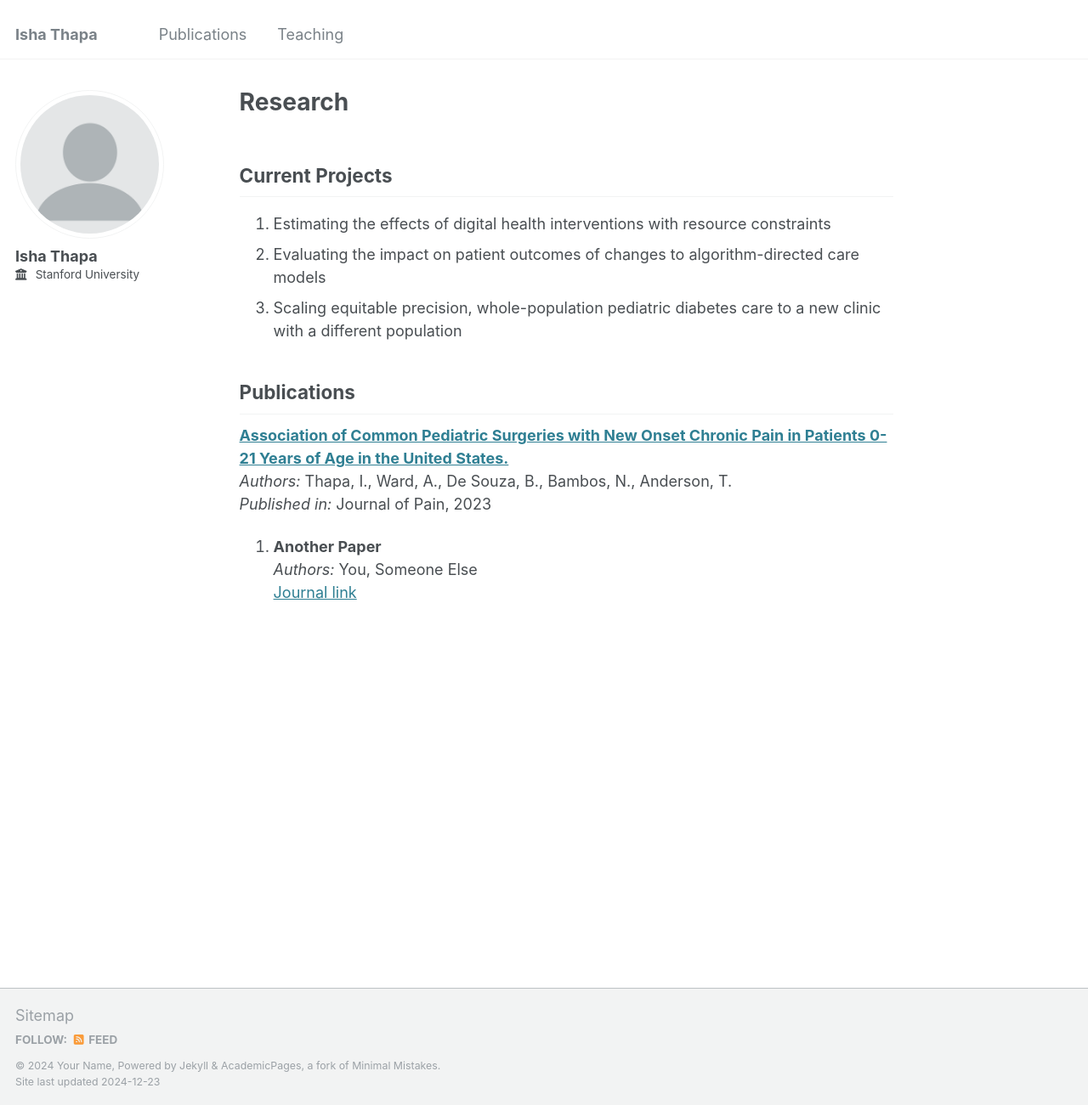
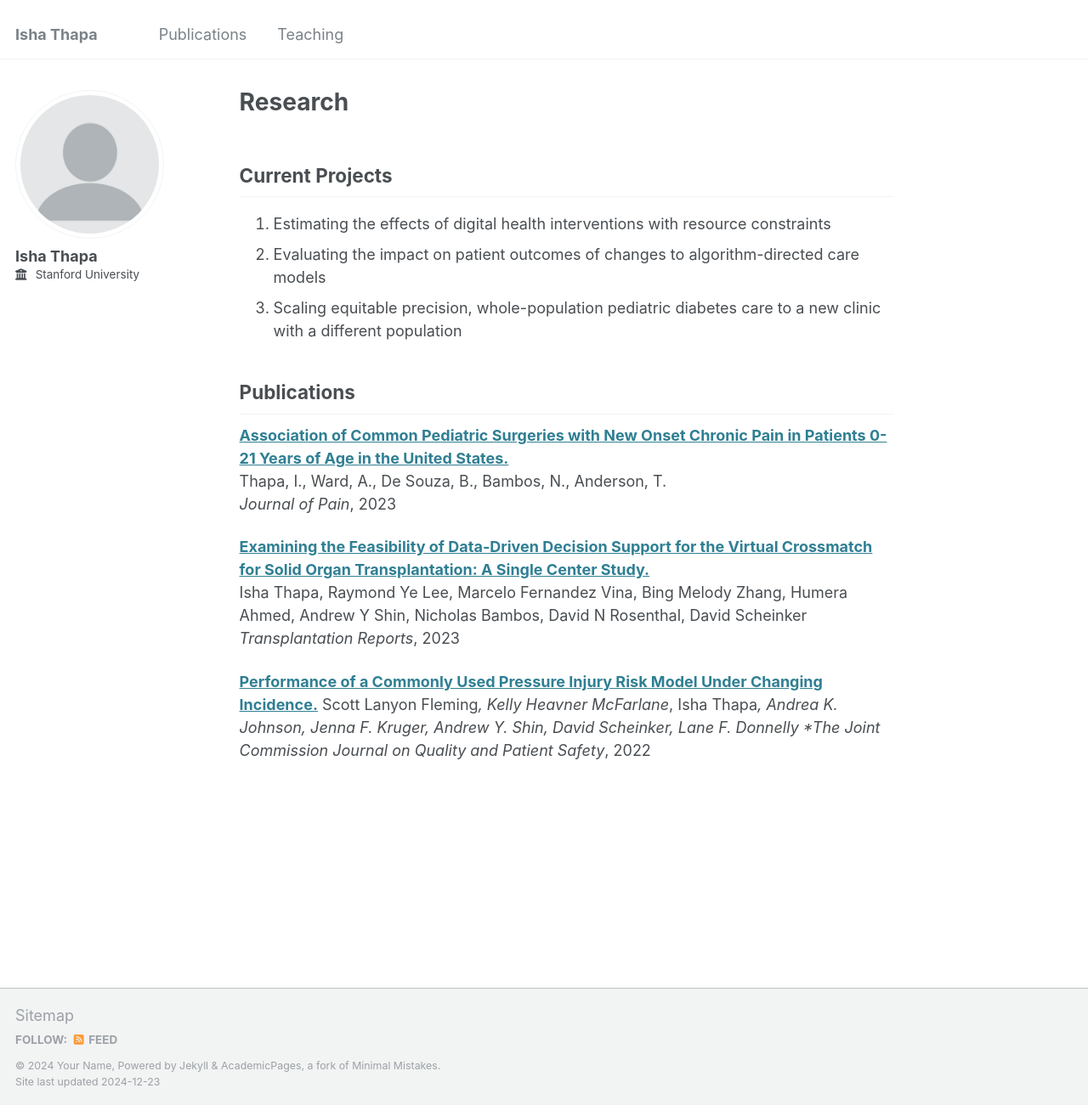
Before and after one commit to ishathapa/ishathapa.github.io, a Jekyll site: the page built from _pages/publications.md, in a window 1280 px wide and 1301 px high. Shown: the whole window at 85% size. Built offline with Jekyll 4.4.1, drawn with Linux system fonts in a browser that asks for light colours.

Commit message:
Update publications.md

```diff
--- a/_pages/publications.md
+++ b/_pages/publications.md
@@ -12,9 +12,13 @@ author_profile: true
 ## Publications
 
 [**Association of Common Pediatric Surgeries with New Onset Chronic Pain in Patients 0-21 Years of Age in the United States.**](https://www-sciencedirect-com.stanford.idm.oclc.org/science/article/pii/S152659002200414X)
-   *Authors:* Thapa, I., Ward, A., De Souza, B., Bambos, N., Anderson, T.
-   *Published in:* Journal of Pain, 2023
+Thapa, I., Ward, A., De Souza, B., Bambos, N., Anderson, T.
+*Journal of Pain*, 2023
 
-2. **Another Paper**
-   *Authors:* You, Someone Else
-   [Journal link](https://journalsite.com/issue12/paper456)
+[**Examining the Feasibility of Data-Driven Decision Support for the Virtual Crossmatch for Solid Organ Transplantation:  A Single Center Study.**](https://www.sciencedirect.com/science/article/pii/S2451959623000197)
+Isha Thapa, Raymond Ye Lee, Marcelo Fernandez Vina, Bing Melody Zhang, Humera Ahmed, Andrew Y Shin, Nicholas Bambos, David N Rosenthal, David Scheinker
+*Transplantation Reports*, 2023
+
+[**Performance of a Commonly Used Pressure Injury Risk Model Under Changing Incidence.**](https://www.sciencedirect.com/science/article/pii/S1553725021002907?casa_token=R5_zuUsyaM8AAAAA:kBGa7d3flF0JnJY7Ht_eJtBQOhn0zs4lBLN9btFnSHRRRdf1rMmi2_VECcFpswL6GzhdYhTXkw)
+Scott Lanyon Fleming*, Kelly Heavner McFarlane*, Isha Thapa*, Andrea K. Johnson, Jenna F. Kruger, Andrew Y. Shin, David Scheinker, Lane F. Donnelly
+*The Joint Commission Journal on Quality and Patient Safety*, 2022
```
